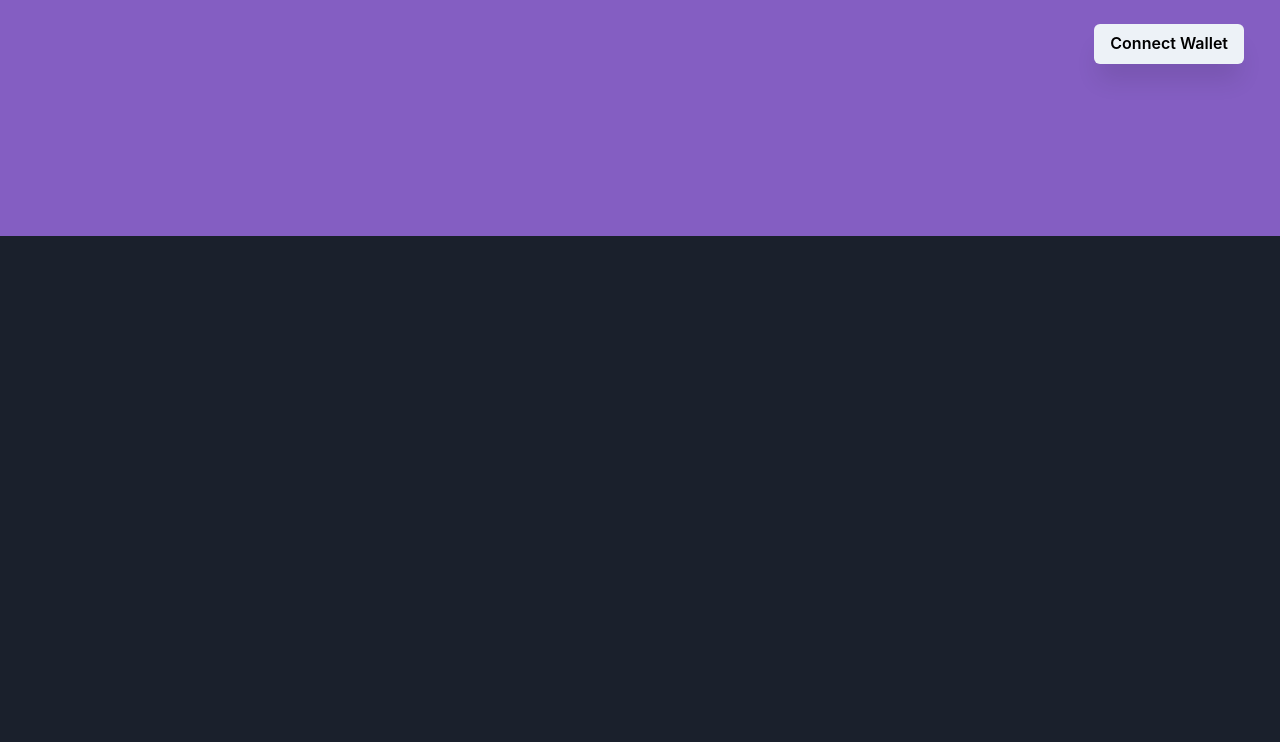
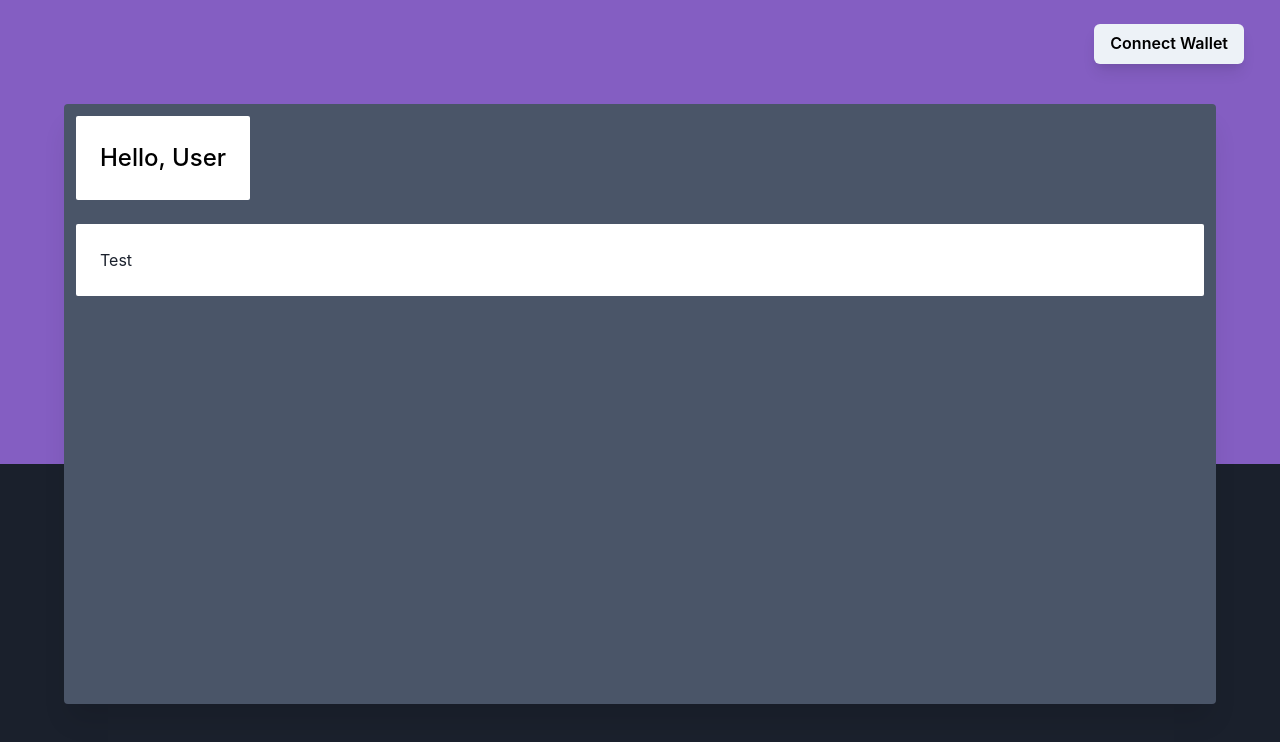
Before and after one commit to atorrez007/koin-dashboard, a React (Create React App) app: page / in a window 1280 px wide. Shown: the top 742 px of the page. Built offline with nearby package versions, Linux system fonts and the light colour scheme.

Commit message:
further styling

```diff
--- a/src/App.js
+++ b/src/App.js
@@ -2,12 +2,14 @@ import { Box } from "@chakra-ui/react";
 import "./App.css";
 import Header from "./components/Header";
 import Navbar from "./components/Navbar";
+import Panel from "./components/Panel";
 
 function App() {
   return (
     <Box as="div" bg="gray.800" w="100%" h="100vh">
       <Navbar />
       <Header />
+      <Panel />
     </Box>
   );
 }
--- a/src/components/Header.js
+++ b/src/components/Header.js
@@ -3,7 +3,7 @@ import { Box } from "@chakra-ui/react";
 
 const Header = () => {
   return (
-    <Box bg="#845EC2" pb="28">
+    <Box h="50%" bg="#845EC2" pb="28">
       <Box py="30px" display="flex" justifyContent="center">
         {/* <Text fontSize="4xl" fontWeight="bold" color="gray.800">
           Koin Dashboard
--- a/src/components/Navbar.js
+++ b/src/components/Navbar.js
@@ -6,11 +6,10 @@ const Navbar = () => {
     <Box display="flex" justifyContent="end" px="36px" pt="24px" bg="#845EC2">
       <Button
         color="black"
-        boxShadow="box-shadow: 0px 10px 10px -5px #0000000A;
-      box-shadow: 0px 20px 25px -5px #0000001A;"
+        boxShadow="lg"
         // _focus={{ background: "gray.800", color: "white" }}
         _hover={{ background: "gray.800", color: "white" }}
-        _active={{ background: "pink.200" }}
+        _active={{ background: "green.200", color: "black" }}
       >
         Connect Wallet
       </Button>
--- /dev/null
+++ b/src/components/Panel.js
@@ -0,0 +1,49 @@
+import { Box, HStack, Text } from "@chakra-ui/react";
+import React from "react";
+
+const Panel = () => {
+  return (
+    <Box
+      maxW="90%"
+      h="75%"
+      //Switch to white later
+      bg="gray.600"
+      borderRadius="4px"
+      margin="auto"
+      mt="-360px"
+      boxShadow="box-shadow: 0px 10px 10px -5px #0000000A;
+      box-shadow: 0px 20px 25px -5px #0000001A;
+      "
+    >
+      <HStack>
+        <Box w="auto" bg="white" m="12px" p="24px" borderRadius="2px">
+          <Text
+            display="flex"
+            justifyContent="center"
+            color="black"
+            fontSize="2xl"
+            fontWeight="medium"
+          >
+            Hello, User
+          </Text>
+        </Box>
+      </HStack>
+      <Box
+        w="auto"
+        bg="white"
+        m="12px"
+        p="24px"
+        borderRadius="2px"
+        display="flex"
+      >
+        <HStack>
+          <Box>
+            <Text>Test</Text>
+          </Box>
+        </HStack>
+      </Box>
+    </Box>
+  );
+};
+
+export default Panel;
```
